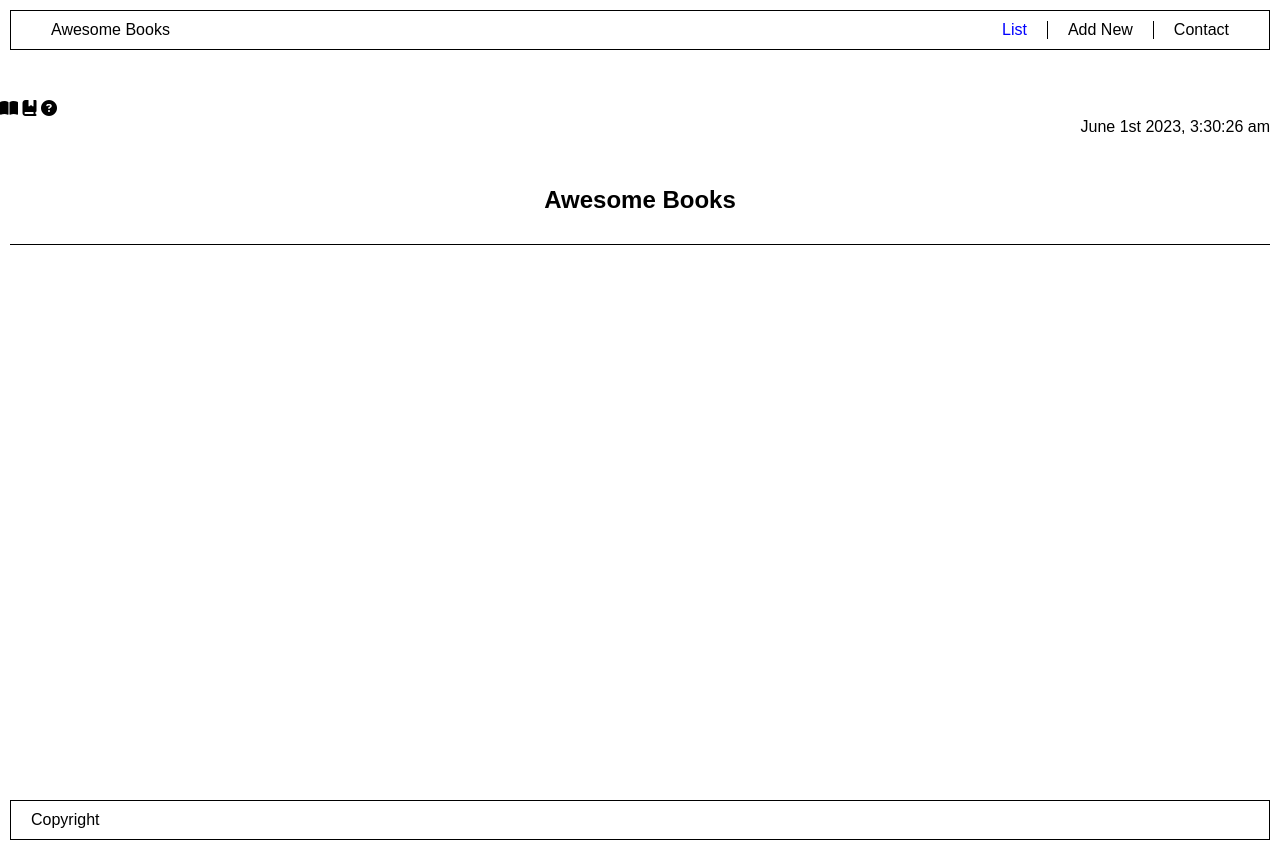
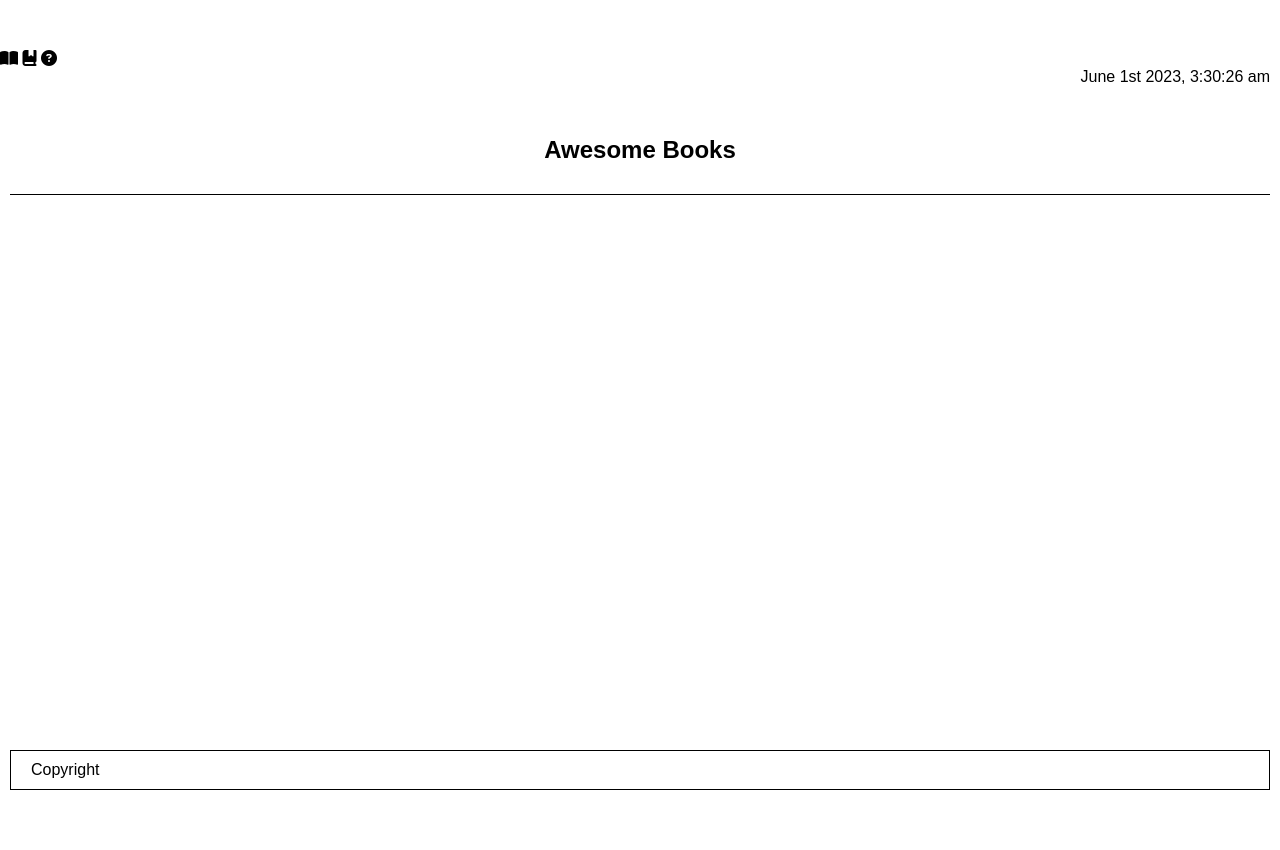
Before and after one commit to Luffytaro22/Awesome-books, a plain HTML site: page index.html in a window 1280 px wide. After the commit the page ends 800 px from the top, so only its background shows below. Drawn offline with Linux system fonts and the light colour scheme; a web font is replaced by a local one.

Commit message:
Added a hide class to the header

```diff
--- a/index.html
+++ b/index.html
@@ -12,7 +12,7 @@
   <title>Awesome Books</title>
 </head>
 <body>
-  <header>
+  <header class="hide">
     <p>Awesome Books</p>
     <nav>
       <ul id="nav-section">
```
